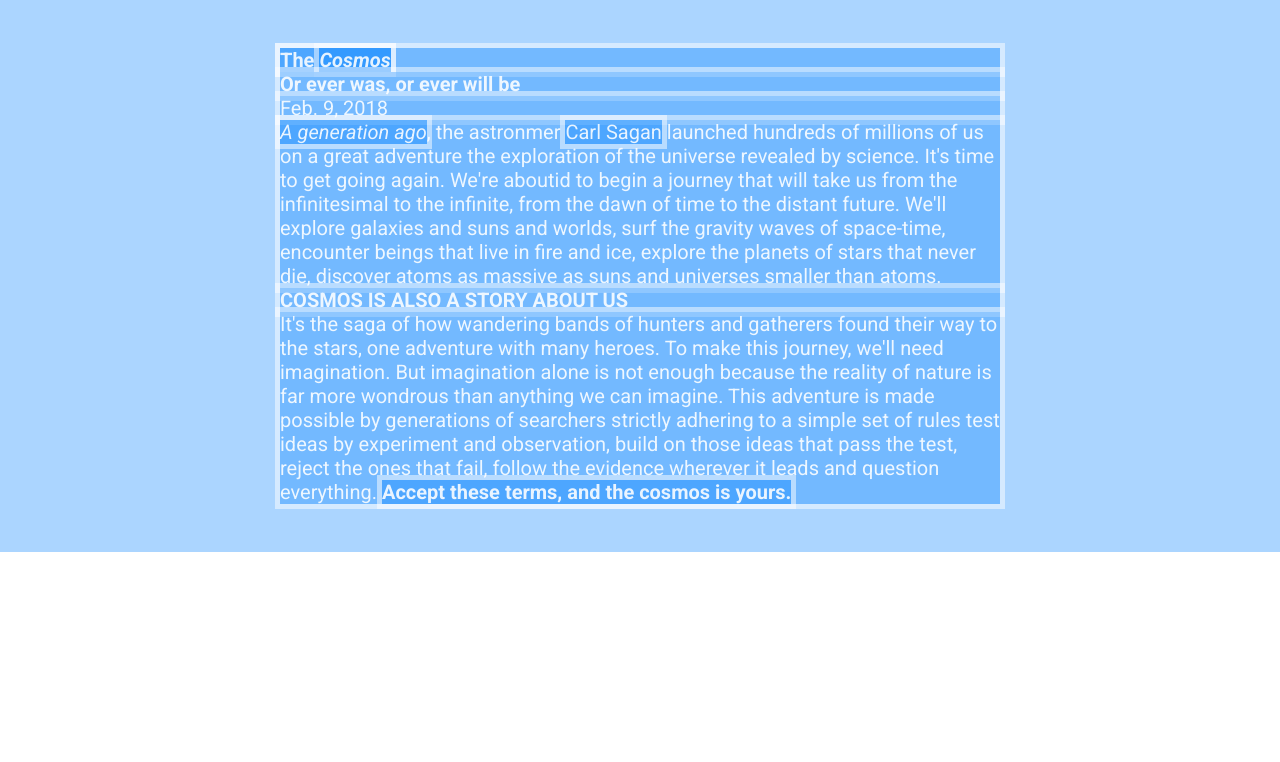
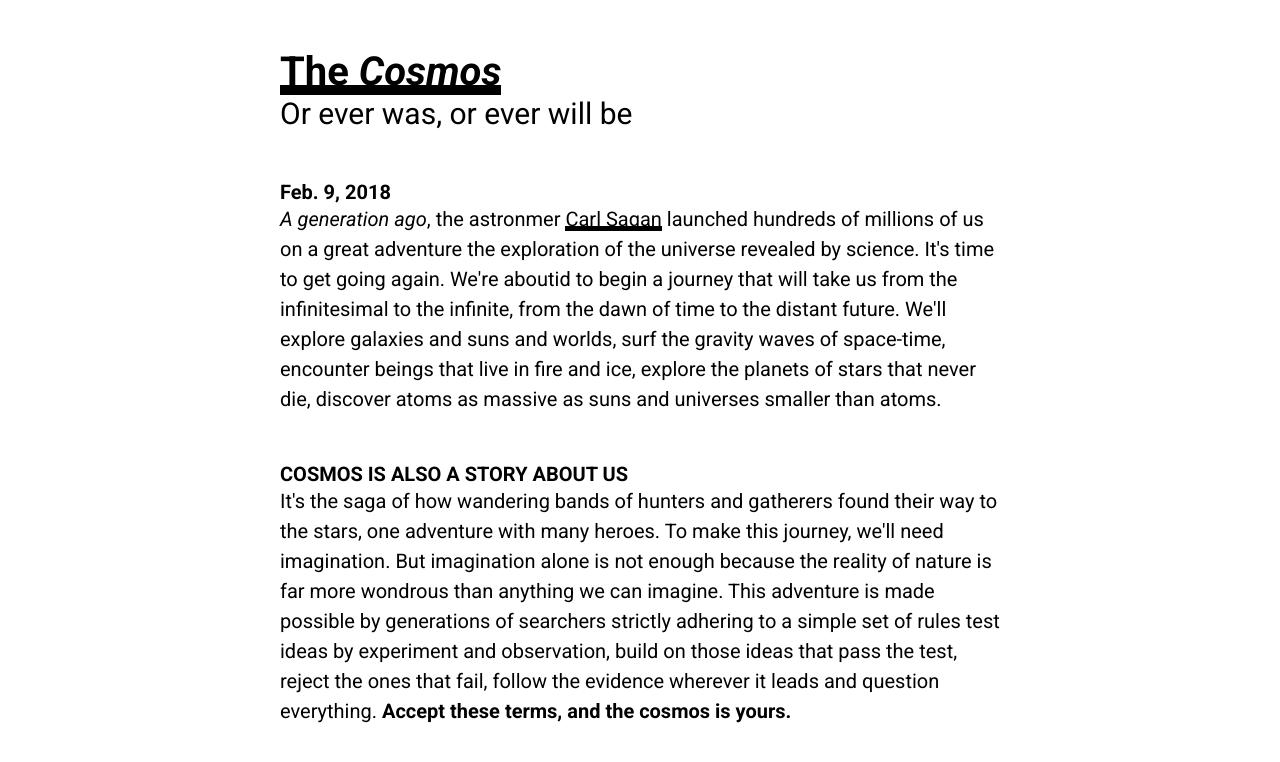
Before and after one commit to mostriki/blog_layout_from_scratch, a plain HTML site: page index.html in a window 1280 px wide. Drawn offline with Linux system fonts and the light colour scheme.

Commit message:
Design custom font and typography layout.

```diff
--- a/index.html
+++ b/index.html
@@ -7,7 +7,7 @@
         <link rel="stylesheet"
               href="https://fonts.googleapis.com/css?family=Roboto:400,400i,500,500i,700,700i,900,900i">
         <link rel="stylesheet" href="styles/reset.css">
-        <link rel="stylesheet" href="styles/debug.css">
+        <link rel="stylesheet" href="styles/-debug.css">
         <link rel="stylesheet" href="styles/styles.css">
     </head>
 
--- a/styles/styles.css
+++ b/styles/styles.css
@@ -4,10 +4,38 @@ article {
   display: grid;
   grid-template-columns:
         1fr 0.5in [start] 1.25in 5in 1.25in [end] 0.5in 1fr;
-
   padding: 0.5in 0;
 }
 
+/* <------- article elements -------> */
+
+h1 {
+  font: 700 2.0rem/1.2 "Roboto";
+}
+
+h2 {
+  font: 400 1.5rem/1.2 "Roboto";
+}
+
+h3 {
+  font: 700 1.0rem/1.2 "Roboto";
+}
+
+p {
+  font: 400 1.0rem/1.5 "Roboto";
+}
+
+a {
+  box-shadow: inset 0 -0.25em black;
+}
+
+time {
+  font: 700 1.0rem/1.2 "Roboto";
+}
+
+h2, p:not(:last-child) {
+  margin-bottom: 2.4rem;
+}
 
 /* <------- article images -------> */
 article * {
@@ -37,5 +65,11 @@ img.size-1, img.size-2, img.size-3, img.size-4 {
 /* <------- media queries -------> */
 
 @media (max-width: 8.5in) {
+  :root { font-size: 18px; }
+
   article { grid-template-columns: 1fr 5% [start] 15% 60% 15%[end] 5% 1fr; }
 }
+
+@media (max-width: 5.0in) {
+  :root { font-size: 16px; }
+}
```
